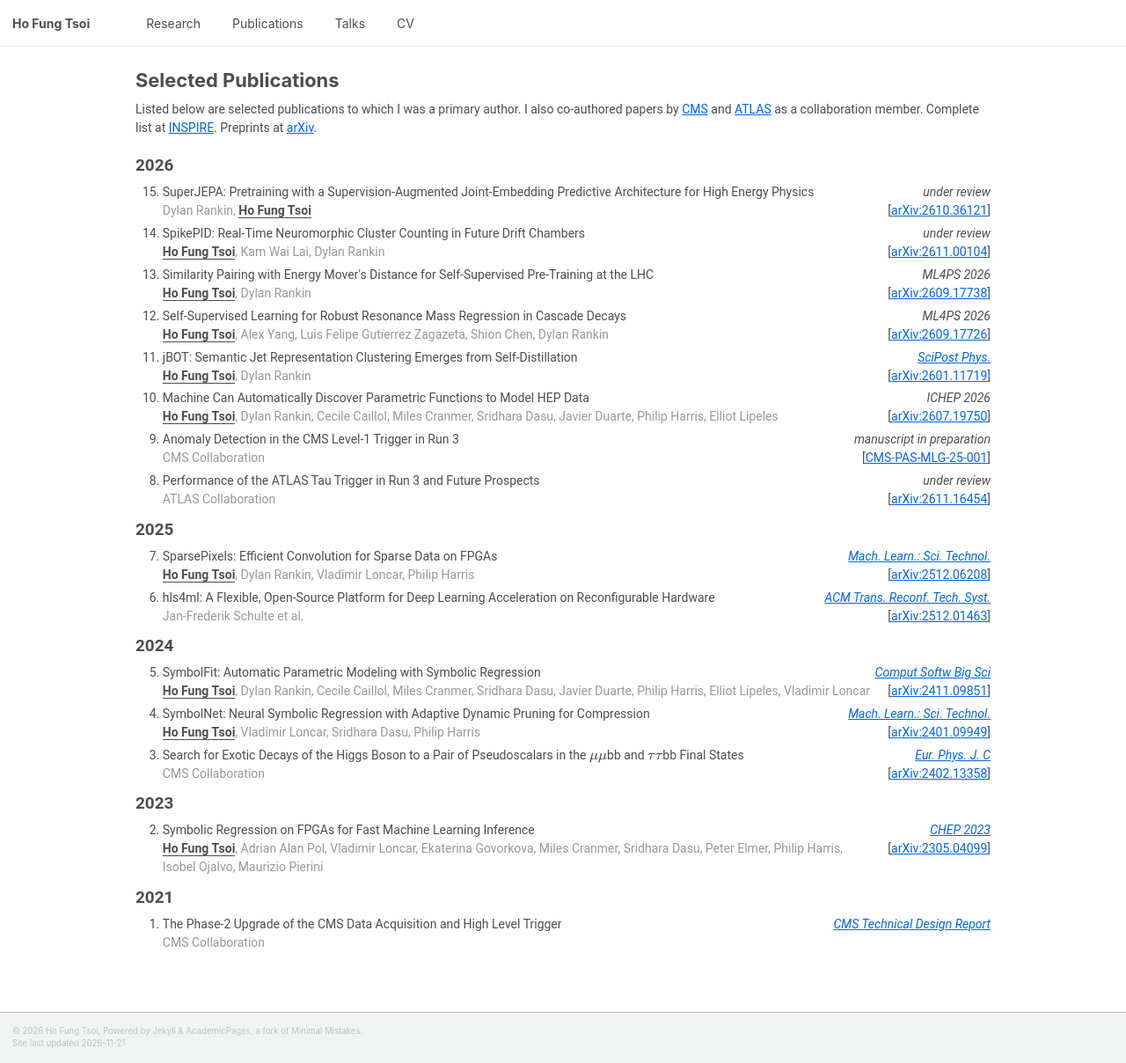
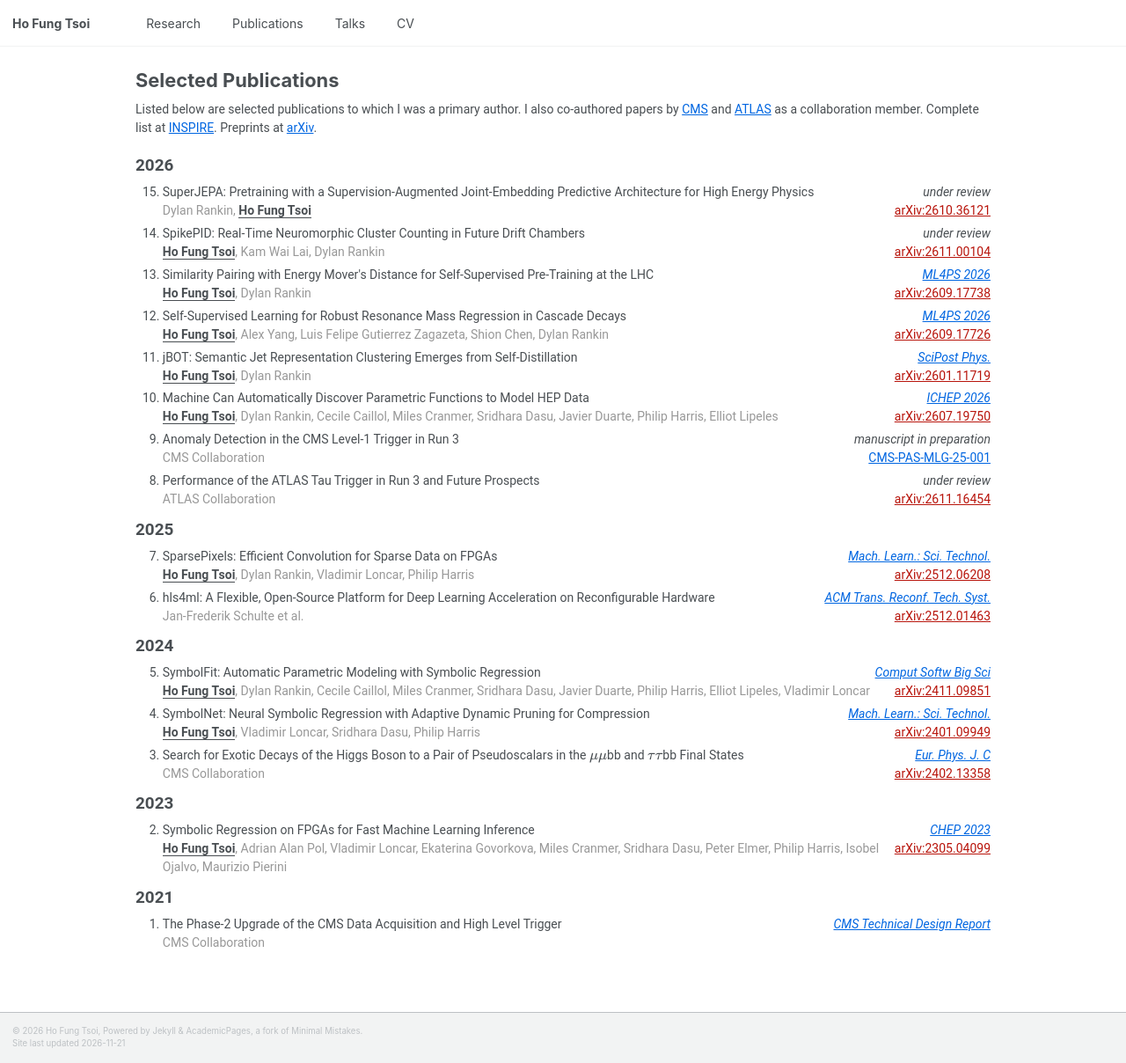
Before and after one commit to hftsoi/hftsoi.github.io, a Jekyll site: the page built from _pages/publications.md, in a window 1280 px wide and 1208 px high. Shown: the whole window at 88% size. Built offline with Jekyll 4.4.1, drawn with Linux system fonts in a browser that asks for light colours; a script bundle is joined from its source files by our own code; library files that are not in the unit come from our copies.

Commit message:
fix colors

```diff
--- a/_pages/publications.md
+++ b/_pages/publications.md
@@ -55,6 +55,10 @@ author_profile: false
   .pub-row   { display: block; }
   .pub-right { display: block; }
 }
+/* arXiv:xxxx.xxxxx links (right side of the author row only, not venue links)
+   in LaTeX xcolor (dvipsnames) BrickRed: cmyk(0,0.89,0.94,0.28) */
+.pub-row + .pub-row .pub-right a[href*="arxiv.org/abs/"]       { color: #b8140b; }
+.pub-row + .pub-row .pub-right a[href*="arxiv.org/abs/"]:hover { color: #8a0f08; }
 </style>
 
 Listed below are selected publications to which I was a primary author. I also co-authored papers by [CMS](https://cms.cern/collaboration) and [ATLAS](https://atlas.cern/) as a collaboration member. Complete list at [INSPIRE](https://inspirehep.net/authors/1791418). Preprints at [arXiv](https://arxiv.org/a/tsoi_h_1.html).
@@ -71,42 +75,42 @@ Listed below are selected publications to which I was a primary author. I also c
 <ol class="rev-ol" reversed start="15" markdown="1">
    <li>
       <div class="pub-row"><span class="pub-left">SuperJEPA: Pretraining with a Supervision-Augmented Joint-Embedding Predictive Architecture for High Energy Physics</span><span class="pub-right"><em>under review</em></span></div>
-      <div class="pub-row"><span class="pub-left"><span class="grey">Dylan Rankin,</span> <strong><u>Ho Fung Tsoi</u></strong></span><span class="pub-right">[<a href="https://arxiv.org/abs/2610.36121">arXiv:2610.36121</a>]</span></div>
+      <div class="pub-row"><span class="pub-left"><span class="grey">Dylan Rankin,</span> <strong><u>Ho Fung Tsoi</u></strong></span><span class="pub-right"><a href="https://arxiv.org/abs/2610.36121">arXiv:2610.36121</a></span></div>
    </li>
 
    <li>
       <div class="pub-row"><span class="pub-left">SpikePID: Real-Time Neuromorphic Cluster Counting in Future Drift Chambers</span><span class="pub-right"><em>under review</em></span></div>
-      <div class="pub-row"><span class="pub-left"><strong><u>Ho Fung Tsoi</u></strong><span class="grey">, Kam Wai Lai, Dylan Rankin</span></span><span class="pub-right">[<a href="https://arxiv.org/abs/2611.00104">arXiv:2611.00104</a>]</span></div>
+      <div class="pub-row"><span class="pub-left"><strong><u>Ho Fung Tsoi</u></strong><span class="grey">, Kam Wai Lai, Dylan Rankin</span></span><span class="pub-right"><a href="https://arxiv.org/abs/2611.00104">arXiv:2611.00104</a></span></div>
    </li>
 
    <li>
-      <div class="pub-row"><span class="pub-left">Similarity Pairing with Energy Mover's Distance for Self-Supervised Pre-Training at the LHC</span><span class="pub-right"><em>ML4PS 2026</em></span></div>
-      <div class="pub-row"><span class="pub-left"><strong><u>Ho Fung Tsoi</u></strong><span class="grey">, Dylan Rankin</span></span><span class="pub-right">[<a href="https://arxiv.org/abs/2609.17738">arXiv:2609.17738</a>]</span></div>
+      <div class="pub-row"><span class="pub-left">Similarity Pairing with Energy Mover's Distance for Self-Supervised Pre-Training at the LHC</span><span class="pub-right"><a href="https://arxiv.org/abs/2609.17738"><em>ML4PS 2026</em></a></span></div>
+      <div class="pub-row"><span class="pub-left"><strong><u>Ho Fung Tsoi</u></strong><span class="grey">, Dylan Rankin</span></span><span class="pub-right"><a href="https://arxiv.org/abs/2609.17738">arXiv:2609.17738</a></span></div>
    </li>
 
    <li>
-      <div class="pub-row"><span class="pub-left">Self-Supervised Learning for Robust Resonance Mass Regression in Cascade Decays</span><span class="pub-right"><em>ML4PS 2026</em></span></div>
-      <div class="pub-row"><span class="pub-left"><strong><u>Ho Fung Tsoi</u></strong><span class="grey">, Alex Yang, Luis Felipe Gutierrez Zagazeta, Shion Chen, Dylan Rankin</span></span><span class="pub-right">[<a href="https://arxiv.org/abs/2609.17726">arXiv:2609.17726</a>]</span></div>
+      <div class="pub-row"><span class="pub-left">Self-Supervised Learning for Robust Resonance Mass Regression in Cascade Decays</span><span class="pub-right"><a href="https://arxiv.org/abs/2609.17726"><em>ML4PS 2026</em></a></span></div>
+      <div class="pub-row"><span class="pub-left"><strong><u>Ho Fung Tsoi</u></strong><span class="grey">, Alex Yang, Luis Felipe Gutierrez Zagazeta, Shion Chen, Dylan Rankin</span></span><span class="pub-right"><a href="https://arxiv.org/abs/2609.17726">arXiv:2609.17726</a></span></div>
    </li>
 
    <li>
       <div class="pub-row"><span class="pub-left">jBOT: Semantic Jet Representation Clustering Emerges from Self-Distillation</span><span class="pub-right"><a href="https://scipost.org/10.21468/SciPostPhys.21.3.053"><em>SciPost Phys.</em></a></span></div>
-      <div class="pub-row"><span class="pub-left"><strong><u>Ho Fung Tsoi</u></strong><span class="grey">, Dylan Rankin</span></span><span class="pub-right">[<a href="https://arxiv.org/abs/2601.11719">arXiv:2601.11719</a>]</span></div>
+      <div class="pub-row"><span class="pub-left"><strong><u>Ho Fung Tsoi</u></strong><span class="grey">, Dylan Rankin</span></span><span class="pub-right"><a href="https://arxiv.org/abs/2601.11719">arXiv:2601.11719</a></span></div>
    </li>
 
    <li>
-      <div class="pub-row"><span class="pub-left">Machine Can Automatically Discover Parametric Functions to Model HEP Data</span><span class="pub-right"><em>ICHEP 2026</em></span></div>
-      <div class="pub-row"><span class="pub-left"><strong><u>Ho Fung Tsoi</u></strong><span class="grey">, Dylan Rankin, Cecile Caillol, Miles Cranmer, Sridhara Dasu, Javier Duarte, Philip Harris, Elliot Lipeles</span></span><span class="pub-right">[<a href="https://arxiv.org/abs/2607.19750">arXiv:2607.19750</a>]</span></div>
+      <div class="pub-row"><span class="pub-left">Machine Can Automatically Discover Parametric Functions to Model HEP Data</span><span class="pub-right"><a href="https://arxiv.org/abs/2607.19750"><em>ICHEP 2026</em></a></span></div>
+      <div class="pub-row"><span class="pub-left"><strong><u>Ho Fung Tsoi</u></strong><span class="grey">, Dylan Rankin, Cecile Caillol, Miles Cranmer, Sridhara Dasu, Javier Duarte, Philip Harris, Elliot Lipeles</span></span><span class="pub-right"><a href="https://arxiv.org/abs/2607.19750">arXiv:2607.19750</a></span></div>
    </li>
 
    <li>
       <div class="pub-row"><span class="pub-left">Anomaly Detection in the CMS Level-1 Trigger in Run 3</span><span class="pub-right"><em>manuscript in preparation</em></span></div>
-      <div class="pub-row"><span class="pub-left"><span class="grey">CMS Collaboration</span></span><span class="pub-right">[<a href="https://cds.cern.ch/record/2967864?ln=en">CMS-PAS-MLG-25-001</a>]</span></div>
+      <div class="pub-row"><span class="pub-left"><span class="grey">CMS Collaboration</span></span><span class="pub-right"><a href="https://cds.cern.ch/record/2967864?ln=en">CMS-PAS-MLG-25-001</a></span></div>
    </li>
 
    <li>
       <div class="pub-row"><span class="pub-left">Performance of the ATLAS Tau Trigger in Run 3 and Future Prospects</span><span class="pub-right"><em>under review</em></span></div>
-      <div class="pub-row"><span class="pub-left"><span class="grey">ATLAS Collaboration</span></span><span class="pub-right">[<a href="https://arxiv.org/abs/2611.16454">arXiv:2611.16454</a>]</span></div>
+      <div class="pub-row"><span class="pub-left"><span class="grey">ATLAS Collaboration</span></span><span class="pub-right"><a href="https://arxiv.org/abs/2611.16454">arXiv:2611.16454</a></span></div>
    </li>
 </ol>
 
@@ -114,12 +118,12 @@ Listed below are selected publications to which I was a primary author. I also c
 <ol class="rev-ol" reversed start="7" markdown="1">
    <li>
       <div class="pub-row"><span class="pub-left">SparsePixels: Efficient Convolution for Sparse Data on FPGAs</span><span class="pub-right"><a href="https://iopscience.iop.org/article/10.1088/2632-2153/ae9fb5"><em>Mach. Learn.: Sci. Technol.</em></a></span></div>
-      <div class="pub-row"><span class="pub-left"><strong><u>Ho Fung Tsoi</u></strong><span class="grey">, Dylan Rankin, Vladimir Loncar, Philip Harris</span></span><span class="pub-right">[<a href="https://arxiv.org/abs/2512.06208">arXiv:2512.06208</a>]</span></div>
+      <div class="pub-row"><span class="pub-left"><strong><u>Ho Fung Tsoi</u></strong><span class="grey">, Dylan Rankin, Vladimir Loncar, Philip Harris</span></span><span class="pub-right"><a href="https://arxiv.org/abs/2512.06208">arXiv:2512.06208</a></span></div>
    </li>
 
    <li>
       <div class="pub-row"><span class="pub-left">hls4ml: A Flexible, Open-Source Platform for Deep Learning Acceleration on Reconfigurable Hardware</span><span class="pub-right"><a href="https://doi.org/10.1145/3801979"><em>ACM Trans. Reconf. Tech. Syst.</em></a></span></div>
-      <div class="pub-row"><span class="pub-left"><span class="grey">Jan-Frederik Schulte et al.</span></span><span class="pub-right">[<a href="https://arxiv.org/abs/2512.01463">arXiv:2512.01463</a>]</span></div>
+      <div class="pub-row"><span class="pub-left"><span class="grey">Jan-Frederik Schulte et al.</span></span><span class="pub-right"><a href="https://arxiv.org/abs/2512.01463">arXiv:2512.01463</a></span></div>
    </li>
 </ol>
 
@@ -127,17 +131,17 @@ Listed below are selected publications to which I was a primary author. I also c
 <ol class="rev-ol" reversed start="5" markdown="1">
    <li>
       <div class="pub-row"><span class="pub-left">SymbolFit: Automatic Parametric Modeling with Symbolic Regression</span><span class="pub-right"><a href="https://link.springer.com/article/10.1007/s41781-025-00140-9"><em>Comput Softw Big Sci</em></a></span></div>
-      <div class="pub-row"><span class="pub-left"><strong><u>Ho Fung Tsoi</u></strong><span class="grey">, Dylan Rankin, Cecile Caillol, Miles Cranmer, Sridhara Dasu, Javier Duarte, Philip Harris, Elliot Lipeles, Vladimir Loncar</span></span><span class="pub-right">[<a href="https://arxiv.org/abs/2411.09851">arXiv:2411.09851</a>]</span></div>
+      <div class="pub-row"><span class="pub-left"><strong><u>Ho Fung Tsoi</u></strong><span class="grey">, Dylan Rankin, Cecile Caillol, Miles Cranmer, Sridhara Dasu, Javier Duarte, Philip Harris, Elliot Lipeles, Vladimir Loncar</span></span><span class="pub-right"><a href="https://arxiv.org/abs/2411.09851">arXiv:2411.09851</a></span></div>
    </li>
 
    <li>
       <div class="pub-row"><span class="pub-left">SymbolNet: Neural Symbolic Regression with Adaptive Dynamic Pruning for Compression</span><span class="pub-right"><a href="https://iopscience.iop.org/article/10.1088/2632-2153/adaad8"><em>Mach. Learn.: Sci. Technol.</em></a></span></div>
-      <div class="pub-row"><span class="pub-left"><strong><u>Ho Fung Tsoi</u></strong><span class="grey">, Vladimir Loncar, Sridhara Dasu, Philip Harris</span></span><span class="pub-right">[<a href="https://arxiv.org/abs/2401.09949">arXiv:2401.09949</a>]</span></div>
+      <div class="pub-row"><span class="pub-left"><strong><u>Ho Fung Tsoi</u></strong><span class="grey">, Vladimir Loncar, Sridhara Dasu, Philip Harris</span></span><span class="pub-right"><a href="https://arxiv.org/abs/2401.09949">arXiv:2401.09949</a></span></div>
    </li>
 
    <li>
       <div class="pub-row"><span class="pub-left">Search for Exotic Decays of the Higgs Boson to a Pair of Pseudoscalars in the \(\mu\mu\)bb and \(\tau\tau\)bb Final States</span><span class="pub-right"><a href="https://link.springer.com/article/10.1140/epjc/s10052-024-12727-4"><em>Eur. Phys. J. C</em></a></span></div>
-      <div class="pub-row"><span class="pub-left"><span class="grey">CMS Collaboration</span></span><span class="pub-right">[<a href="https://arxiv.org/abs/2402.13358">arXiv:2402.13358</a>]</span></div>
+      <div class="pub-row"><span class="pub-left"><span class="grey">CMS Collaboration</span></span><span class="pub-right"><a href="https://arxiv.org/abs/2402.13358">arXiv:2402.13358</a></span></div>
    </li>
 </ol>
 
@@ -145,7 +149,7 @@ Listed below are selected publications to which I was a primary author. I also c
 <ol class="rev-ol" reversed start="2" markdown="1">
    <li>
       <div class="pub-row"><span class="pub-left">Symbolic Regression on FPGAs for Fast Machine Learning Inference</span><span class="pub-right"><a href="https://doi.org/10.1051/epjconf/202429509036"><em>CHEP 2023</em></a></span></div>
-      <div class="pub-row"><span class="pub-left"><strong><u>Ho Fung Tsoi</u></strong><span class="grey">, Adrian Alan Pol, Vladimir Loncar, Ekaterina Govorkova, Miles Cranmer, Sridhara Dasu, Peter Elmer, Philip Harris, Isobel Ojalvo, Maurizio Pierini</span></span><span class="pub-right">[<a href="https://arxiv.org/abs/2305.04099">arXiv:2305.04099</a>]</span></div>
+      <div class="pub-row"><span class="pub-left"><strong><u>Ho Fung Tsoi</u></strong><span class="grey">, Adrian Alan Pol, Vladimir Loncar, Ekaterina Govorkova, Miles Cranmer, Sridhara Dasu, Peter Elmer, Philip Harris, Isobel Ojalvo, Maurizio Pierini</span></span><span class="pub-right"><a href="https://arxiv.org/abs/2305.04099">arXiv:2305.04099</a></span></div>
    </li>
 </ol>
 
```
Also changed, not shown: 1 other file.
